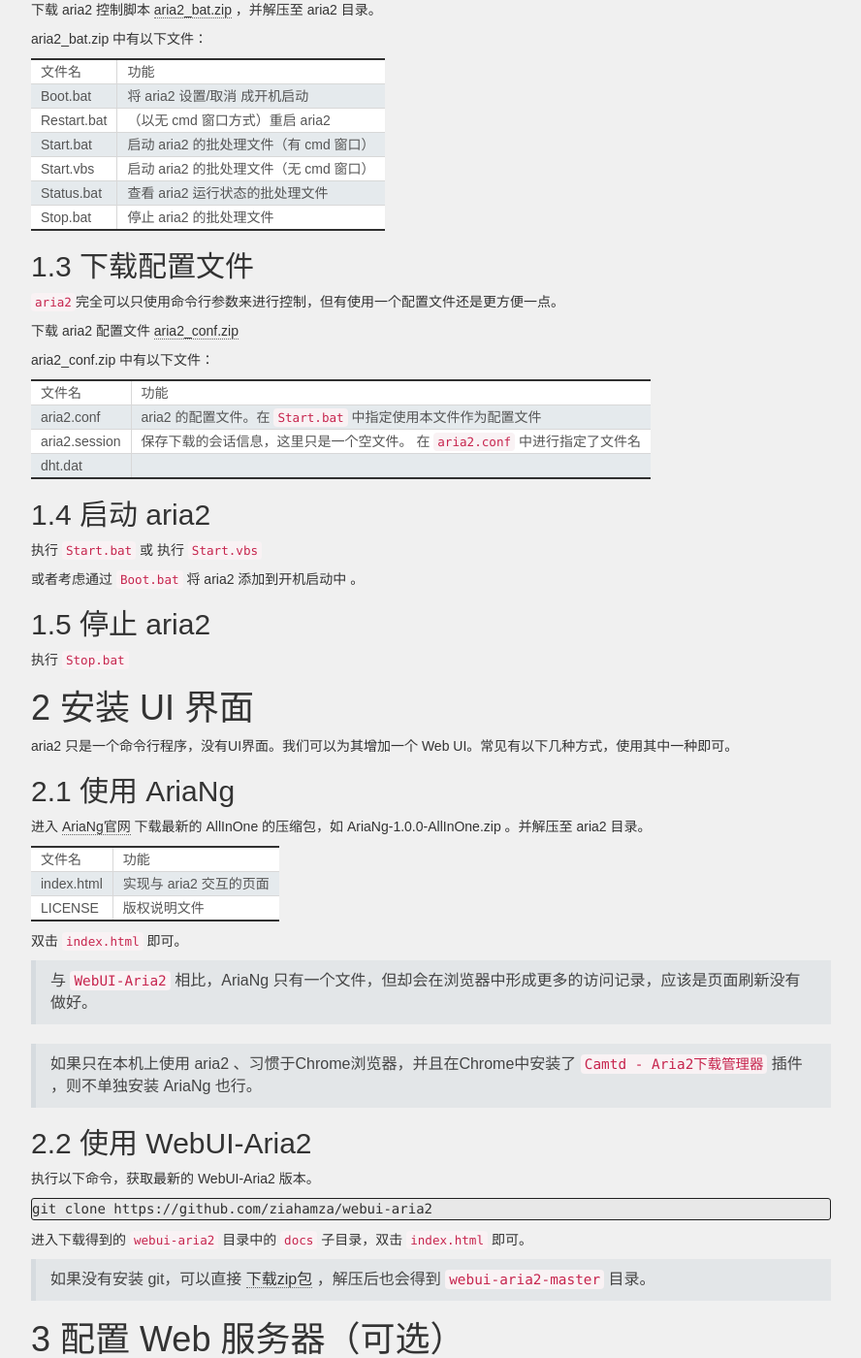
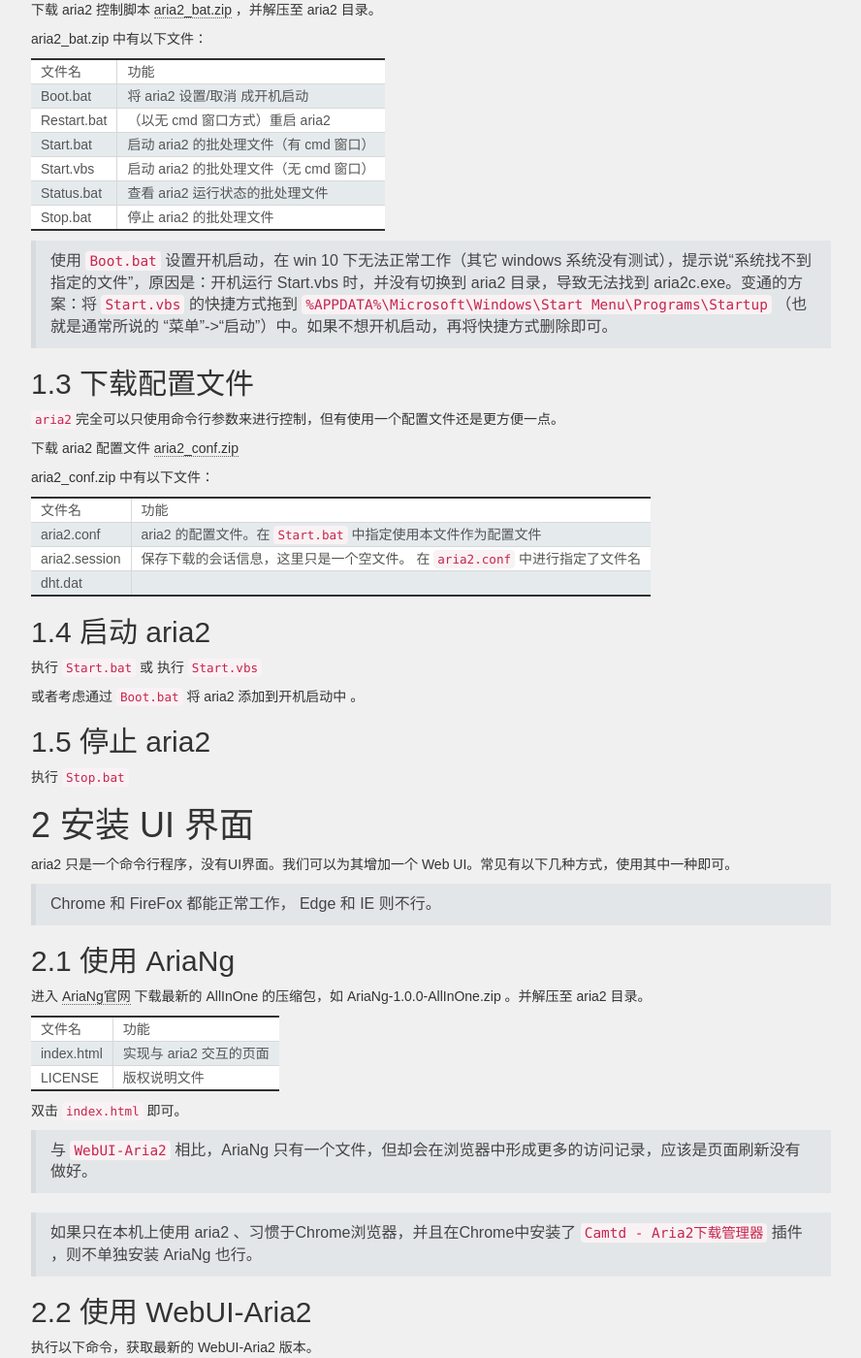
Before and after one commit to fanhongtao/fanhongtao.github.com, a Jekyll site: the page built from _posts/2018-12-06-using-aria2.md, in a window 1280 px wide and 1400 px high, scrolled down 865 px. Shown: the whole window at 97% size, without its empty margins (53-941 px from the left). Built offline with Jekyll 4.4.1, drawn with Linux system fonts in a browser that asks for light colours; nearby versions of some CDN libraries; some of the changed text lies outside the part shown.

Commit message:
添加 开机启动 和 FireFox 插件的介绍。

```diff
--- a/_posts/2018-12-06-using-aria2.md
+++ b/_posts/2018-12-06-using-aria2.md
@@ -50,6 +50,7 @@
 | Status.bat  | 查看 aria2 运行状态的批处理文件 |
 | Stop.bat    | 停止 aria2 的批处理文件 |
 
+> 使用 `Boot.bat` 设置开机启动，在 win 10 下无法正常工作（其它 windows 系统没有测试），提示说“系统找不到指定的文件”，原因是：开机运行 Start.vbs 时，并没有切换到 aria2 目录，导致无法找到 aria2c.exe。变通的方案：将 `Start.vbs` 的快捷方式拖到 `%APPDATA%\Microsoft\Windows\Start Menu\Programs\Startup` （也就是通常所说的 “菜单”->“启动”）中。如果不想开机启动，再将快捷方式删除即可。
 
 ## 1.3 下载配置文件
 
@@ -78,6 +79,8 @@
 # 2 安装 UI 界面
 
 aria2 只是一个命令行程序，没有UI界面。我们可以为其增加一个 Web UI。常见有以下几种方式，使用其中一种即可。
+
+> Chrome 和 FireFox 都能正常工作， Edge 和 IE 则不行。
 
 ## 2.1 使用 AriaNg
 
@@ -128,12 +131,21 @@
 * 如果是与 `AriaNg` 配合使用，不需要特殊设置（只要两者都安装在同一目录即可）
 * 如果是 `WebUI-Aria2` ，则需要在 `EasyWebSvr.exe` 的小图标中，选择右键菜单中的“设置”，然后将“服务器”的“主目录”设置为 WebUI-Aria2 得到的 `docs` 子目录。（当然也可以考虑直接将 `EasyWebSvr.exe` 放在 `docs` 子目录中，不过不直观）
 
-# 4 集成 Chrome 浏览器（可选）
+# 4 集成浏览器（可选）
+
+## 4.1 Chrome
 
 在 Chrome 中安装以下插件中的一个：
 
 * [添加到aria2](https://chrome.google.com/webstore/detail/%E6%B7%BB%E5%8A%A0%E5%88%B0aria2/nimeojfecmndgolmlmjghjmbpdkhhogl) ：插件只将下载任务发送给 `aria2` 。使用本插件时， aria2 不能配置 rpc-secret。
-* ~~[Camtd - Aria2下载管理器](https://chrome.google.com/webstore/detail/camtd-aria2-download-mana/lcfobgbcebdnnppciffalfndpdfeence/related) ： 插件中集成了 `AriaNg` 界面，将任务发送给 `aria2`。~~ 插件会导致 aria2 CPU占用高达 50% ，不建议使用。
+* [Camtd - Aria2下载管理器](https://chrome.google.com/webstore/detail/camtd-aria2-download-mana/lcfobgbcebdnnppciffalfndpdfeence/related) ： 插件中集成了 `AriaNg` 界面，将任务发送给 `aria2`。
+
+## 4.2 FireFox
+
+在 FireFox 安装以下插件：
+
+* [Aria2 下载器集成组件](https://addons.mozilla.org/zh-CN/firefox/addon/aria2-integration/?src=search) :
+ 插件中集成了 `AriaNg` 界面，将任务发送给 `aria2`。 （等同于 Chrome 中的“Camtd - Aria2下载管理器”）
 
 # 参考
 
```
